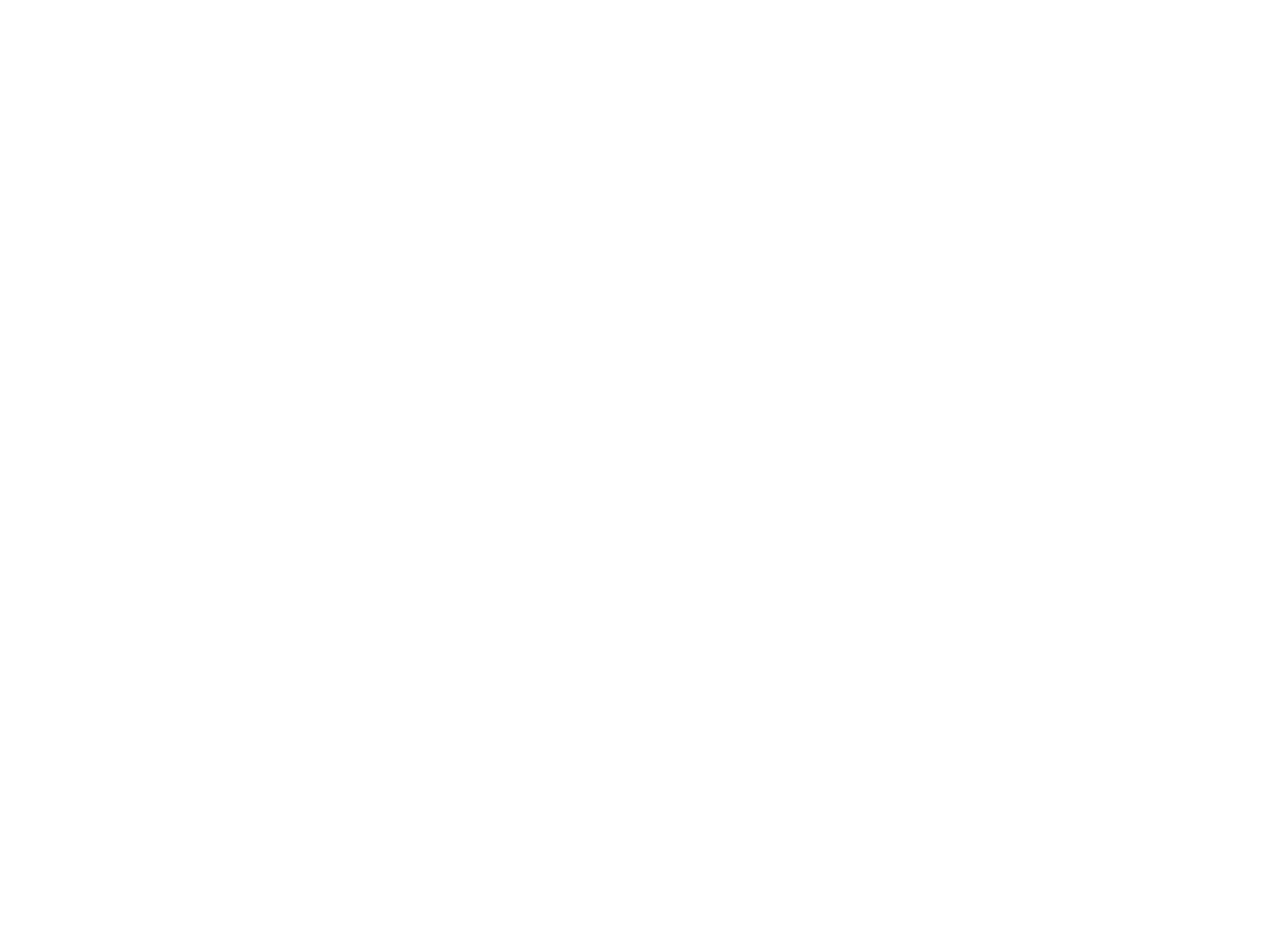
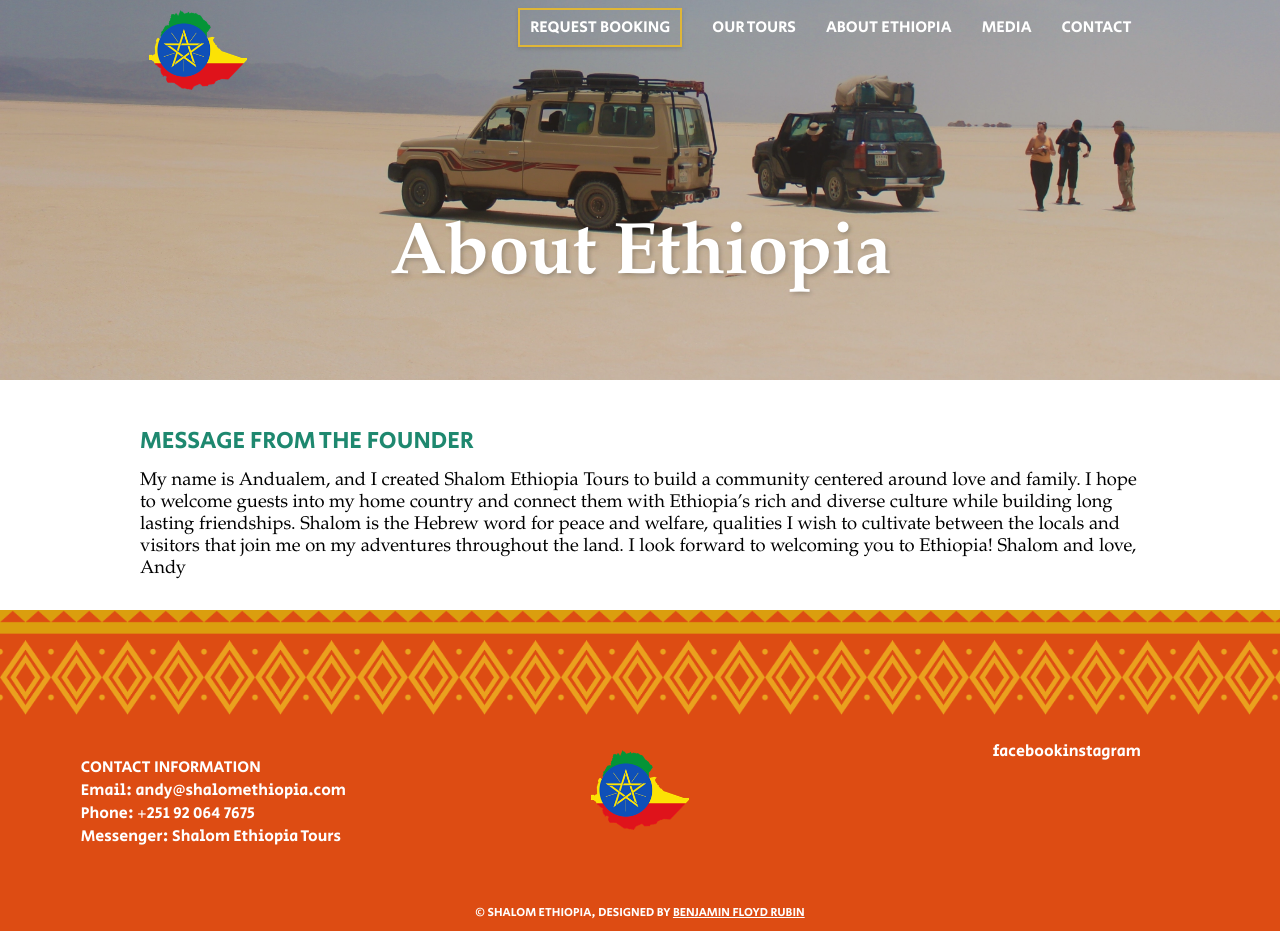
Before and after one commit to benjaminrubin/shalomethiopia, a plain HTML site: page about-ethiopia.html in a window 1280 px wide. Before the commit the page ends 800 px from the top, so only its background shows below. Drawn offline with nearby package versions, Linux system fonts and the light colour scheme.

Commit message:
about ethiopia

```diff
--- a/about-ethiopia.html
+++ b/about-ethiopia.html
@@ -1,9 +1,86 @@
 <!DOCTYPE html>
 <html>
+
 <head>
-	<title>Shalom Ethiopia Tours - About Ethiopia</title>
+    <!-- REQUIRED REFERENCES -->
+    <meta name="viewport" content="width=device-width, initial-scale=1">
+    <link rel="stylesheet" type="text/css" href="styles/global.css">
+    <link rel="stylesheet" href="styles/ribbons.css">
+    <link href="https://fonts.googleapis.com/icon?family=Material+Icons" rel="stylesheet">
+    <!-- END OF REQUIRED REFERENCES -->
+    <link rel="stylesheet" type="text/css" href="styles/our-tours.css">
+    <link rel="stylesheet" type="text/css" href="styles/menu.css">
+    <title>Shalom Ethiopia Tours - Our Tours</title>
+    <!-- using async to speed up load time for website, code will execute when code is parsed -->
+    <script src="https://ajax.googleapis.com/ajax/libs/jquery/3.3.1/jquery.min.js "></script>
+    <script src="scripts/global.js" async></script>
 </head>
+
 <body>
+    <div id="nav-bg"></div>
+    <div id="nav-backdrop">
+        <div id="mobile-menu">
+            <ul>
+                <li><a href="index.html">Home</a></li>
+                <li><a href="our-tours.html">Our Tours</a></li>
+                <li><a href="about-ethiopia.html">Explore Ethiopia</a></li>
+                <li><a href="media-gallery.html">Media Gallery</a></li>
+                <li><a href="contact.html">Contact Info</a></li>
+                <li>
+                    <label id="request-booking-btn-menu-mobile"><a href="">Request Booking</a></label>
+                </li>
+            </ul>
+        </div>
+    </div>
+    <nav>
+        <div id="logo" onclick="location.href='index.html';"></div>
+        <label class="material-icons" id="mobile-menu-btn" style="font-size:30px">menu</label>
+        <ul id="desktop-menu">
+            <li>
+                <label id="request-booking-btn-menu"><a href="#">Request Booking</a></label>
+            </li>
+            <li><a href="our-tours.html">Our Tours</a></li>
+            <li><a href="about-ethiopia.html">About Ethiopia</a></li>
+            <li><a href="media-gallery.html">Media</a></li>
+            <li><a href="contact.html">Contact</a></li>
+        </ul>
+    </nav>
+    <!-- end of navigation -->
+    <!-- start of header -->
+    <header>
+        <div class="image"></div>
+        <div class="overlay"></div>
+        <div class="header-container">
+            <h1>About Ethiopia</h1>
+        </div>
+    </header>
+    <!-- end of header -->
+    <main class="section">
+        <div class="section-body">
+            <h2 class="align-left">Message From the Founder</h2> My name is Andualem, and I created Shalom Ethiopia Tours to build a community centered around love and family. I hope to welcome guests into my home country and connect them with Ethiopia’s rich and diverse culture while building long lasting friendships. Shalom is the Hebrew word for peace and welfare, qualities I wish to cultivate between the locals and visitors that join me on my adventures throughout the land.
+            I look forward to welcoming you to Ethiopia!
+            Shalom and love,
+            Andy
+        </div>
+    </main>
 
+    <!-- Contact section below -->
+    <div class=" ribbon" id="ribbon-v1"></div>
+    <div id="contact-section">
+        <ul id="contact-info">
+            <li id="heading">Contact Information</li>
+            <li>Email: andy@shalomethiopia.com</li>
+            <li>Phone: +251 92 064 7675</li>
+            <li>Messenger: Shalom Ethiopia Tours</li>
+        </ul>
+        <div id="logo"></div>
+        <div id="follow-buttons">
+            <div id="fb-logo">facebook</div>
+            <div id="insta-logo">instagram</div>
+        </div>
+    </div>
+    <footer>
+        © Shalom Ethiopia, Designed by <a href="www.benjaminrubin.me" style="text-decoration: underline ">Benjamin Floyd Rubin</a></footer>
 </body>
+
 </html>
```
Also changed, not shown: media-gallery.html (+1 -1 lines).
